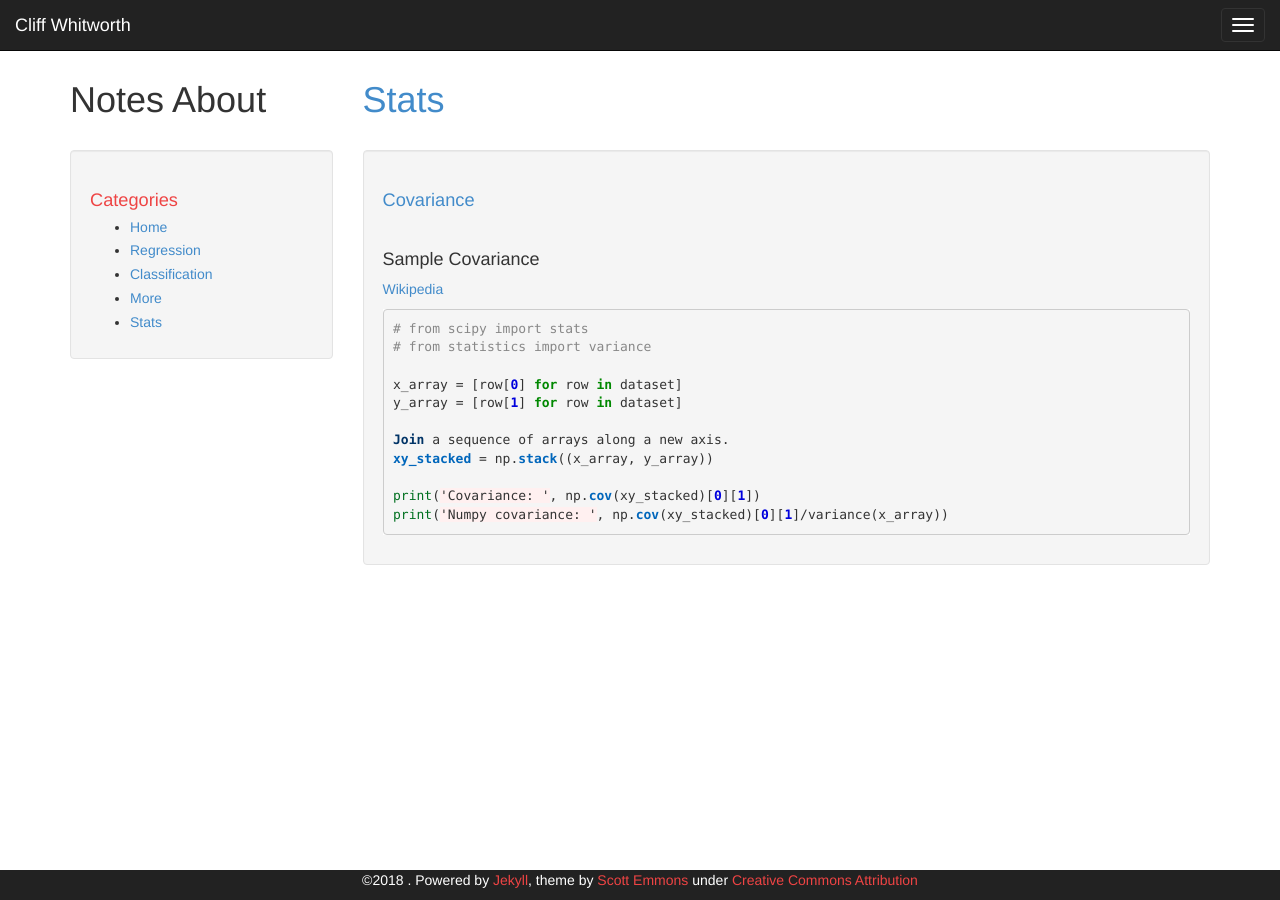
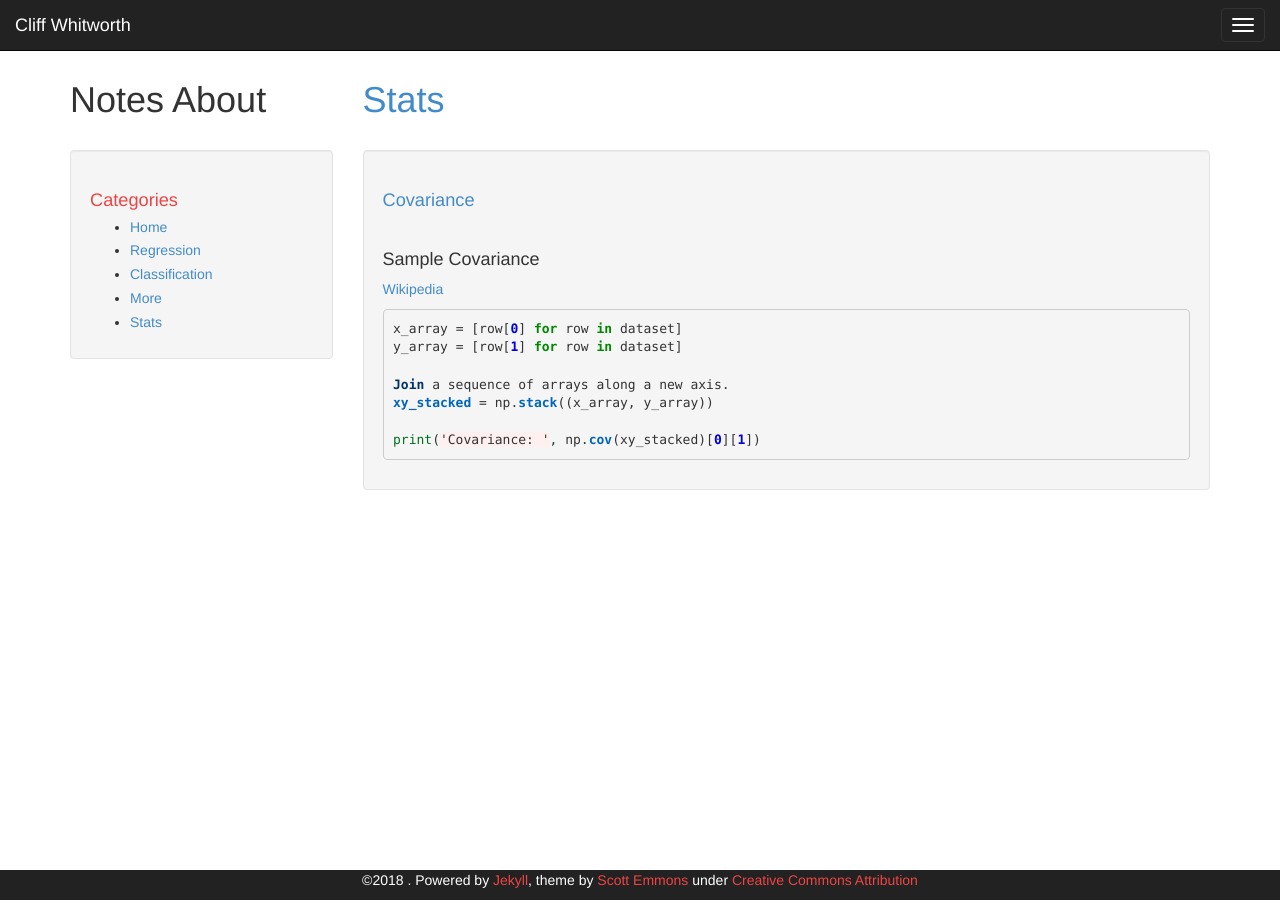
Before and after one commit to cliffwhitworth/cliffwhitworth.github.io, a Jekyll site: the page built from _posts/2018-04-02-covariance.markdown, in a window 1280 px wide. Built offline with Jekyll 4.4.1, drawn with Linux system fonts in a browser that asks for light colours.

Commit message:
Fixed URL lengths

```diff
--- a/_posts/2018-04-01-correlation-coefficient.markdown
+++ b/_posts/2018-04-01-correlation-coefficient.markdown
@@ -10,7 +10,6 @@
 <a href="https://en.wikipedia.org/wiki/Correlation_and_dependence#Pearson's_product-moment_coefficient">
 Wikipedia
 </a>
-</p>
 
 {% highlight ruby %}
 # from scipy import stats
--- a/_posts/2018-04-02-covariance.markdown
+++ b/_posts/2018-04-02-covariance.markdown
@@ -12,8 +12,6 @@
 </a>
 
 {% highlight ruby %}
-# from scipy import stats
-# from statistics import variance
 
 x_array = [row[0] for row in dataset]
 y_array = [row[1] for row in dataset]
@@ -22,6 +20,5 @@
 xy_stacked = np.stack((x_array, y_array))
 
 print('Covariance: ', np.cov(xy_stacked)[0][1])
-print('Numpy covariance: ', np.cov(xy_stacked)[0][1]/variance(x_array))
 
 {% endhighlight %}
--- a/_posts/2018-04-02-multiple-linear-regression.markdown
+++ b/_posts/2018-04-02-multiple-linear-regression.markdown
@@ -9,7 +9,7 @@
 <p>Code credit:
 <br />
 <a href="http://scikit-learn.org/stable/modules/generated/sklearn.linear_model.LinearRegression.html">
-http://scikit-learn.org/stable/modules/generated/sklearn.linear_model.LinearRegression.html
+Scikit-learn
 </a>
 <br />
 <a href="https://www.udemy.com/machinelearning/">
--- a/_posts/2018-04-03-polynomial-regression.markdown
+++ b/_posts/2018-04-03-polynomial-regression.markdown
@@ -9,7 +9,7 @@
 <p>Code credit:
 <br />
 <a href="http://scikit-learn.org/stable/modules/generated/sklearn.preprocessing.PolynomialFeatures.html">
-http://scikit-learn.org/stable/modules/generated/sklearn.preprocessing.PolynomialFeatures.html
+Scikit-learn
 </a>
 <br />
 <a href="https://www.udemy.com/machinelearning/">
--- a/_posts/2018-04-07-logistic-regression.markdown
+++ b/_posts/2018-04-07-logistic-regression.markdown
@@ -9,7 +9,7 @@
 <p>Code credit:
 <br />
 <a href="http://scikit-learn.org/stable/modules/generated/sklearn.linear_model.LogisticRegression.html">
-http://scikit-learn.org/stable/modules/generated/sklearn.linear_model.LogisticRegression.html
+Scikit-learn
 </a>
 <br />
 <a href="https://www.udemy.com/machinelearning/">
```
